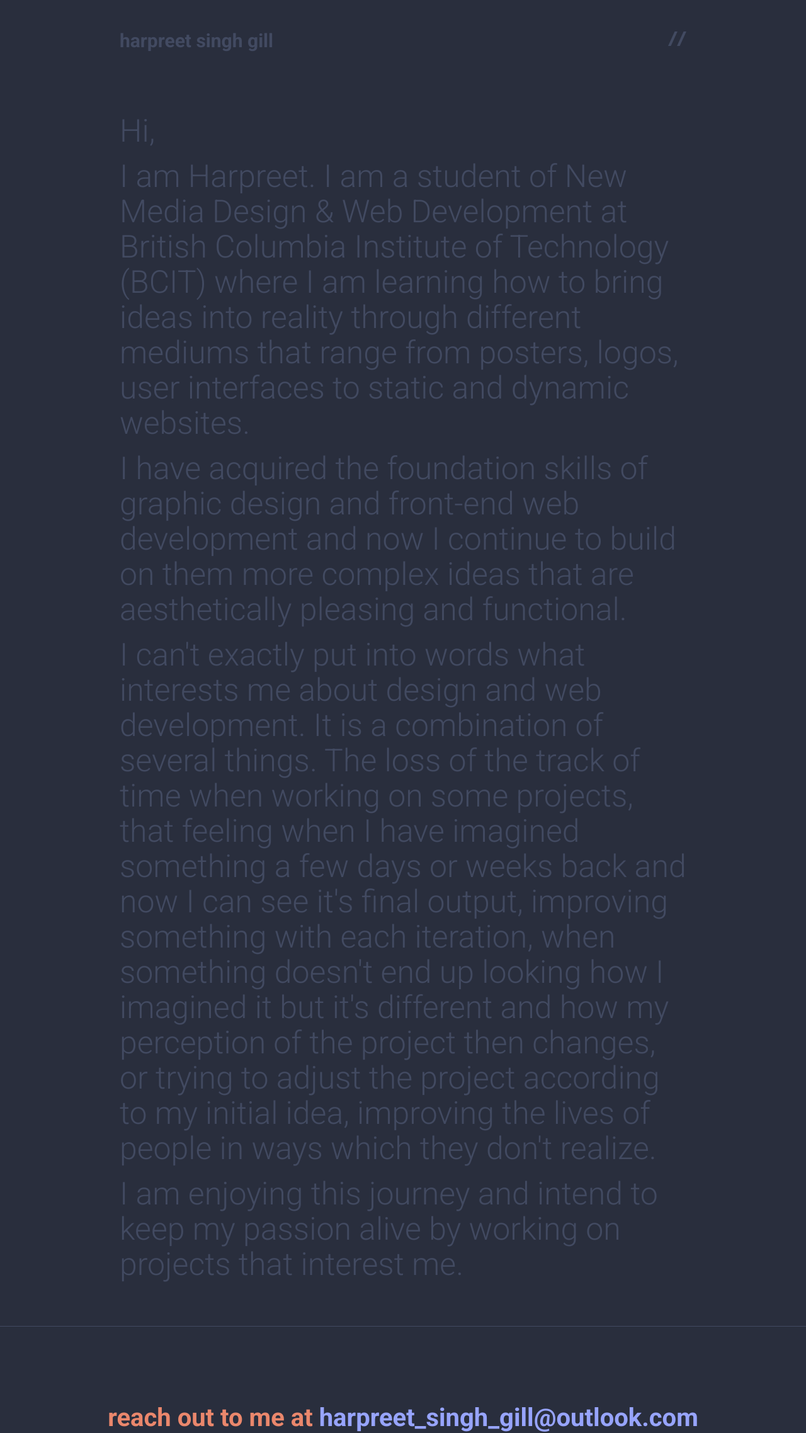
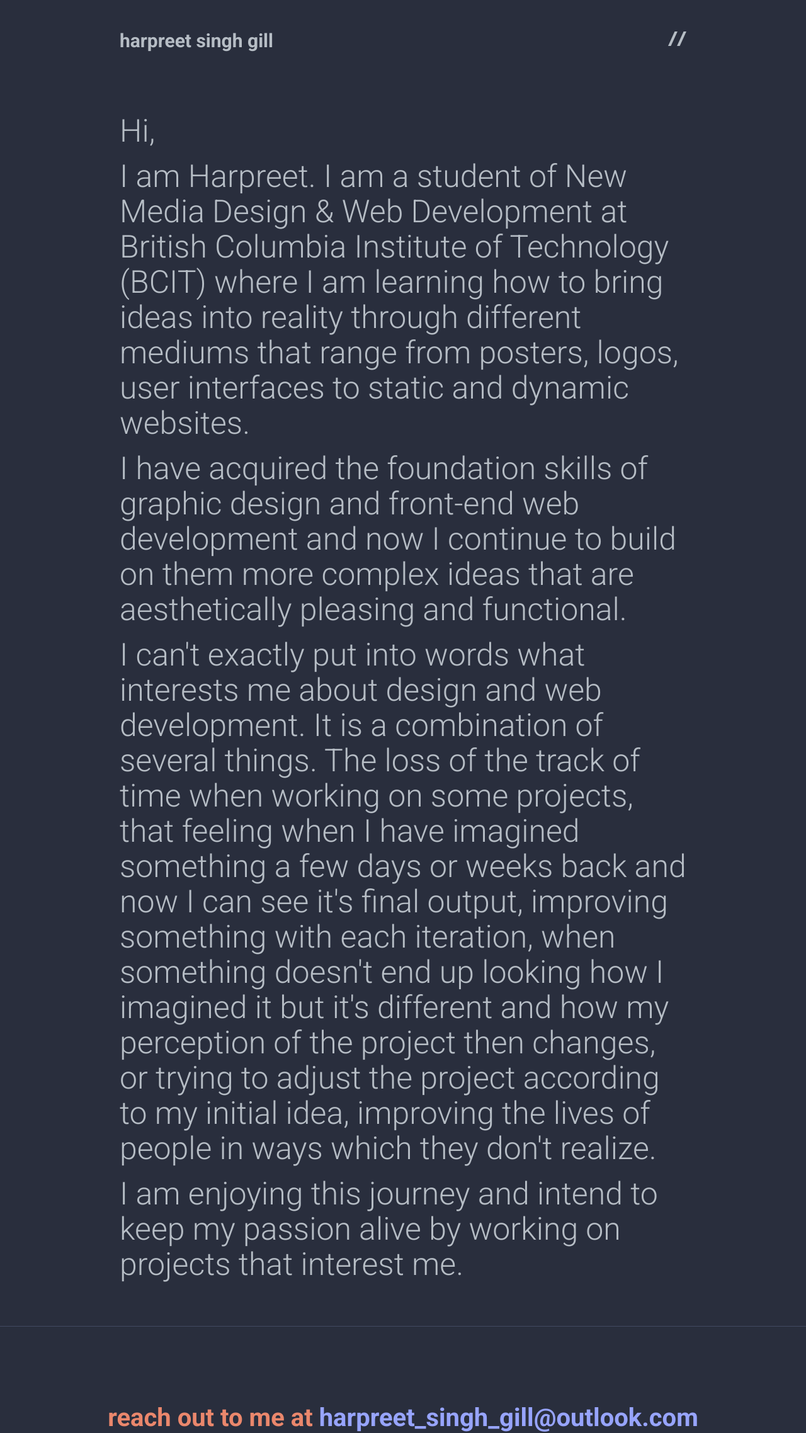
Before and after one commit to harpreetsgill/portfolio, a PHP site: page /about.html in a window 1280 px wide. Shown: the top 2276 px of the page at 63% size. Run offline with PHP 8.4, Linux system fonts and the light colour scheme.

Commit message:
#1 Fixed color contrast
Used https://coolors.co/contrast-checker/ to pick colors that contrast well with the background color.
- Changed the navigation link color
- Changed the intro text color
- Changed the project details color
- Changed the color of the // symbol
- Changed the colors of the mail and LinkedIn icon

```diff
--- a/css/styles.css
+++ b/css/styles.css
@@ -17,7 +17,7 @@ body {
 
 /* Colors */
 .gray-text {
-	color: #424A61;
+	color: #B6BDC5;
 }
 .orange-text {
 	color: #EA876C;
@@ -60,7 +60,7 @@ header {
 }
 
 #logo h1 {
-	color: #424A61;
+	color: #B6BDC5;
 }
 
 #logo-resp {
@@ -71,7 +71,7 @@ header {
 }
 
 #logo-resp h1 {
-	color: #424A61;
+	color: #B6BDC5;
 }
 
 #logo, nav ul li {
@@ -227,7 +227,7 @@ footer a {
 
 .proj-info-detail {
 	font-size: 20px;
-	color: #555;
+	color: #BBBBBB;
 }
 
 
```
Also changed, not shown: images/close.svg, images/close2.svg (deleted), images/envelope-solid.svg, images/exp-symbol.svg, images/h-symbol.svg, images/linkedin-brands.svg, images/sub-proj-symbol.svg.
